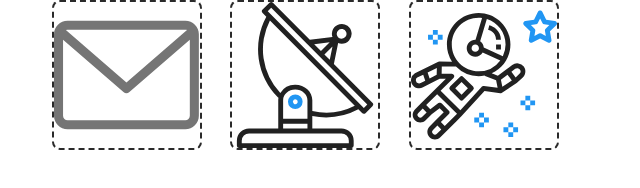
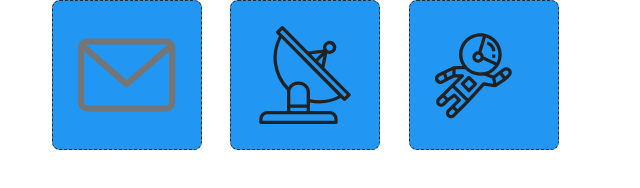
Before and after one commit to TkaczTroglodyta/goit-markup-hw-04, a plain HTML site: page test.html in a window 1280 px wide. Shown: the whole page, without its empty margins (0-640 px from the left). Drawn offline with Linux system fonts and the light colour scheme.

Commit message:
Update styles.css

```diff
--- a/css/styles.css
+++ b/css/styles.css
@@ -236,11 +236,14 @@ body {
 .icon {
   margin-left: 12px;
   margin-right: 12px;
-  border: 2px dashed #2a2a2a;
+  padding: 25px;
+  border: 1px dashed #2a2a2a;
   border-radius: 8px;
-  fill: #2a2a2a;
+  fill: var(--color-text-light);
+  background-color: var(--color-bgcolor-secondary);
 }
 
 .icon:hover {
-  fill: #03a9f4;
+  fill: var(--color-bgcolor-secondary);
+  background-color: var(--color-bgcolor-primary);
 }
```
